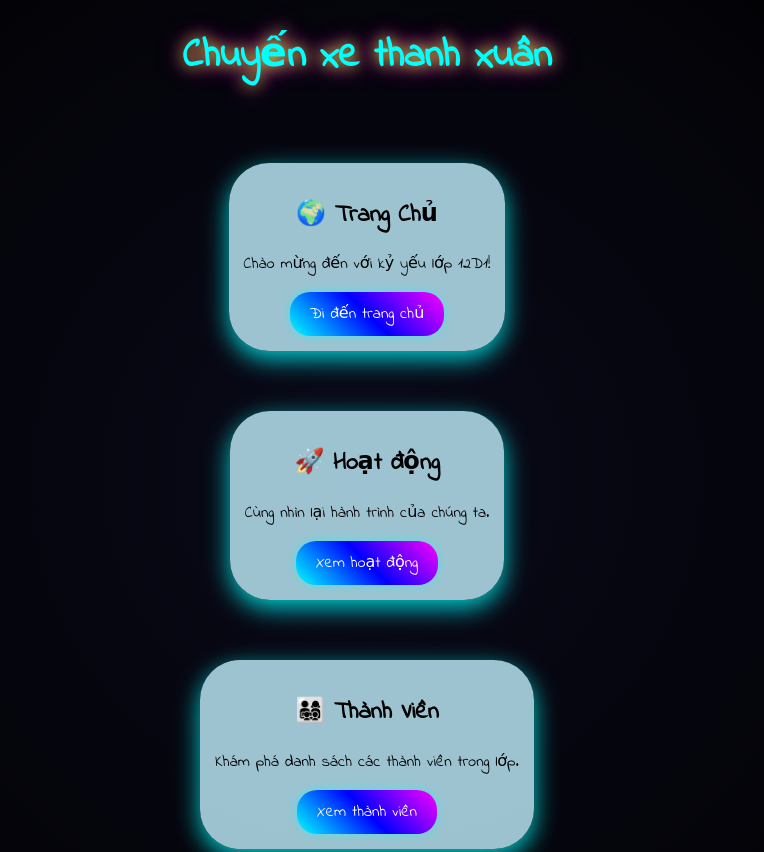
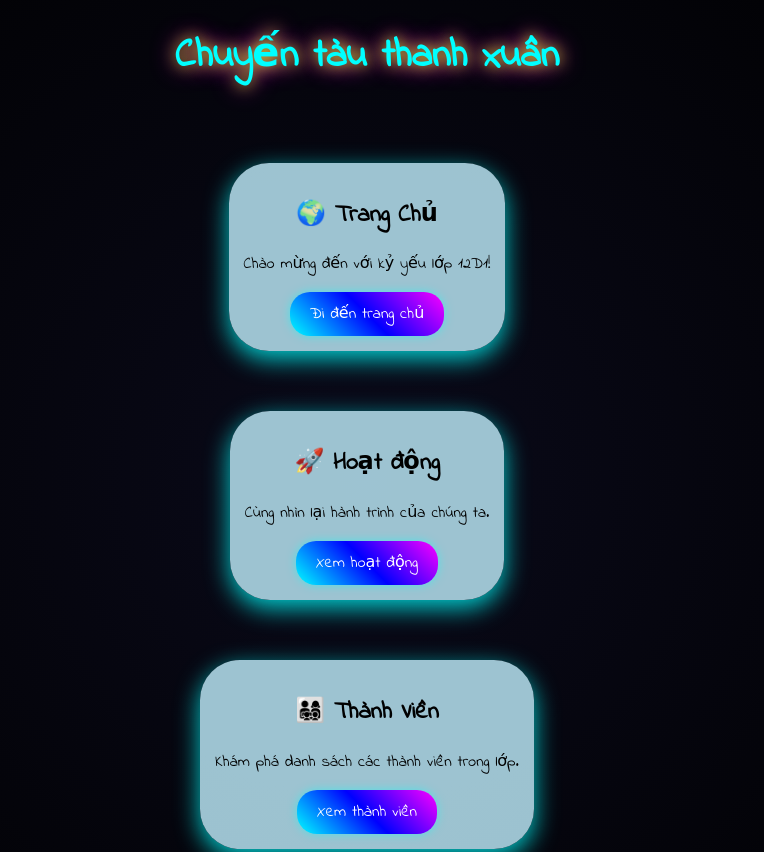
Before and after one commit to TT12D1/tapthelopp12d1, a plain HTML site: page index.html in a window 1280 px wide. Shown: the top 852 px of the page, without its empty margins (273-1037 px from the left). Drawn offline with Linux system fonts and the light colour scheme.

Commit message:
Update index.html

```diff
--- a/index.html
+++ b/index.html
@@ -71,7 +71,7 @@
 </head>
 <body>
     <header>
-        <h1>Chuyến xe thanh xuân</h1>
+        <h1>Chuyến tàu thanh xuân</h1>
     </header>
 
     <main>
```
